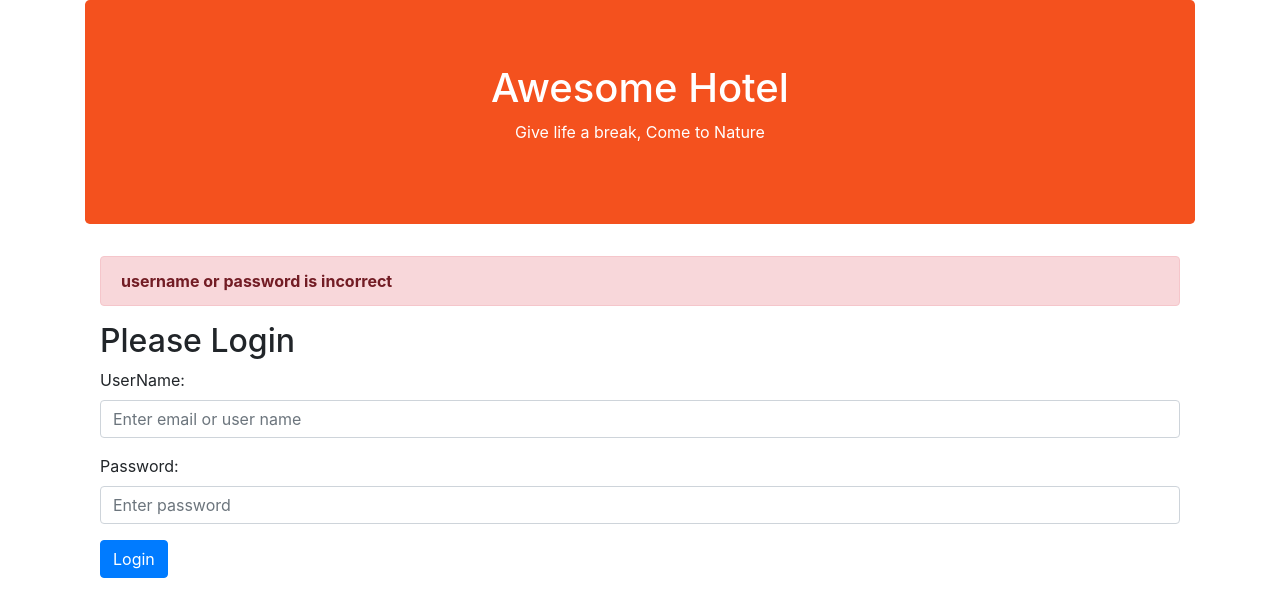
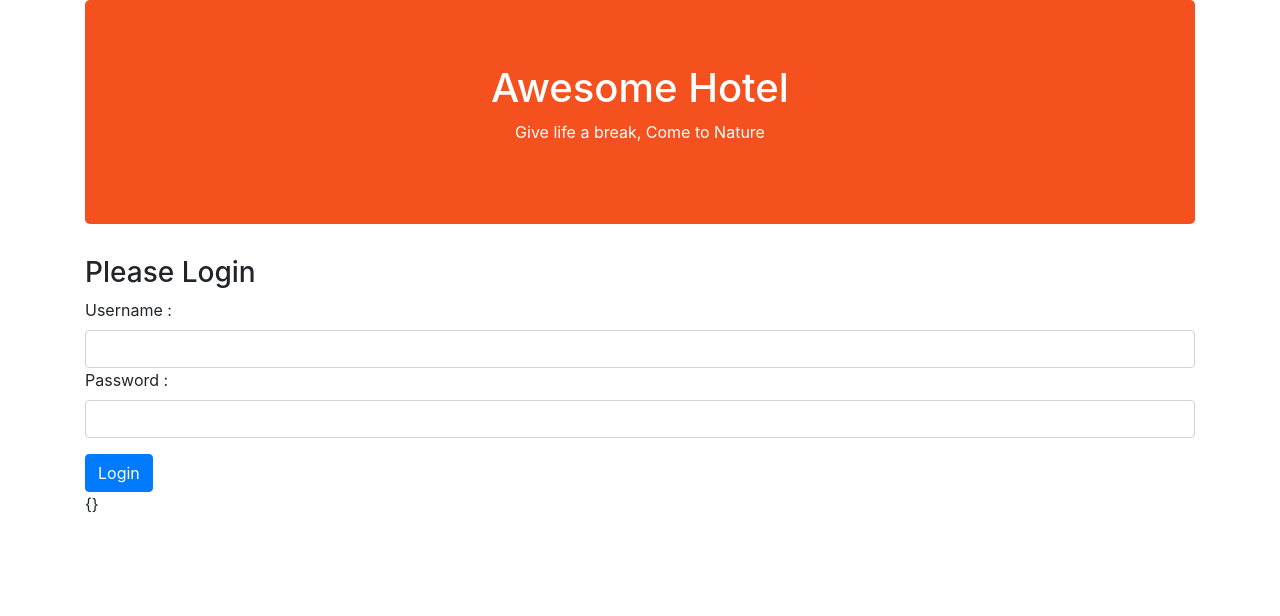
Before and after one commit to Mehraj123/AwesomeHotel, an Angular app in the folder frontend/: page / in a window 1280 px wide. Shown: the top 616 px of the page. Built offline with nearby package versions, Linux system fonts and the light colour scheme.

Commit message:
Login page

```diff
--- a/frontend/src/app/app.module.ts
+++ b/frontend/src/app/app.module.ts
@@ -7,6 +7,7 @@ import { AppComponent } from './app.component';
 import {RouterModule, Routes} from '@angular/router';
 
 import {HotelService} from './servics/hotel.service';
+import {LoginService} from './servics/login.service';
 
 import { ListHotelComponent } from './components/list-hotel/list-hotel.component';
 import { AddHotelComponent } from './components/add-hotel/add-hotel.component';
@@ -29,7 +30,7 @@ const appRoutes : Routes=[
     HttpModule,
     RouterModule.forRoot(appRoutes)
   ],
-  providers: [HotelService],
+  providers: [HotelService,LoginService],
   bootstrap: [AppComponent]
 })
 export class AppModule { }
--- a/frontend/src/app/components/hotel-login/hotel-login.component.html
+++ b/frontend/src/app/components/hotel-login/hotel-login.component.html
@@ -3,24 +3,29 @@
   <p>Give life a break, Come to Nature</p>
 </div>
 
-<div  class="container">
+<form #loginForm="ngForm" >
+<div class="panel panel-primary">
+  <div class="panel-heading">
+    <h3>Please Login</h3>
     <div *ngIf="loginSuccess==1" class="alert alert-danger" id="loginFailed">
         <strong>username or password is incorrect</strong>
       </div>
       <div *ngIf="loginSuccess==2" class="alert alert-success box-msg" id="loginSuccess">
         <strong>Login Success!</strong>
       </div>
-  <h2>Please Login</h2>
-  <form>
+  </div>
+  <div class="panel-body">
     <div class="form-group">
-      <label for="username">UserName:</label>
-      <input type="text" class="form-control" id="username" placeholder="Enter email or user name" name="username" />
+      <label for="username">Username :</label>
+      <input type="text" id="username" name="username" [(ngModel)]="username" class="form-control">
+      <label for="password">Password :</label>
+      <input type="text" id="password" name="password" [(ngModel)]="password" class="form-control">
     </div>
-    <div class="form-group">
-      <label for="password">Password:</label>
-      <input type="password" class="form-control" id="password" placeholder="Enter password" name="password" />
   </div>
-    <button type="submit" class="btn btn-primary" (click)="login()">Login</button>
+  <div class="panel-footer">
+    <button  (click)="login(loginForm)" type="button" class="btn btn-primary">Login</button>
+  </div>
+</div>
+</form>
 
-  </form>
-</div>
+{{loginForm.value | json}}
--- a/frontend/src/app/components/hotel-login/hotel-login.component.ts
+++ b/frontend/src/app/components/hotel-login/hotel-login.component.ts
@@ -1,4 +1,7 @@
 import { Component, OnInit } from '@angular/core';
+import { NgForm } from '@angular/forms/src/directives/ng_form';
+import {LoginVM} from './loginVM';
+import {LoginService} from '../../servics/login.service';
 
 @Component({
   selector: 'app-hotel-login',
@@ -7,14 +10,18 @@ import { Component, OnInit } from '@angular/core';
 })
 export class HotelLoginComponent implements OnInit {
 
-  private loginSuccess = 1;
+  private loginSuccess = 0;
+  public loginVM :any=LoginVM;
 
-  constructor() { }
+
+  constructor(private _loginService:LoginService) { }
 
   ngOnInit() {
   }
 
-  login(){
-    console.log('Login Clicked');
+  login(loginForm:NgForm):void{
+    this.loginVM.username = loginForm.value.username;
+    this.loginVM.password = loginForm.value.password
+    console.log('After Called : '+this._loginService.login(this.loginVM));
   }
 }
--- a/frontend/src/app/servics/login.service.ts
+++ b/frontend/src/app/servics/login.service.ts
@@ -1,7 +1,7 @@
 import { Injectable } from '@angular/core';
-import {Http, Response, Headers, RequestOptions} from '@angular/http';
-import {Observable} from 'rxjs/Observable';
-import {LoginVM} from '../loginVM';
+import { Http, Response, Headers, RequestOptions } from '@angular/http';
+import { Observable } from 'rxjs/Observable';
+import { LoginVM } from '../../../src/app/components/hotel-login/loginVM';
 
 import 'rxjs/add/operator/map';
 import 'rxjs/add/operator/catch';
@@ -9,16 +9,25 @@ import 'rxjs/add/observable/throw';
 import { HotelLoginComponent } from 'app/components/hotel-login/hotel-login.component';
 
 @Injectable()
-export class LoginService{
+export class LoginService {
+    private baseURL: string = 'http://localhost:8080/users';
+    private headers = new Headers({ 'Content-Type': 'application/json' });
+    private options = new RequestOptions({ headers: this.headers });
+    constructor(private _http: Http) { }
 
-    private baseURL : string='http://localhost:8080/users';
-    private headers = new Headers({'Content-Type':'application/json'});
-    private options = new RequestOptions({headers:this.headers});
-    constructor(private _http:Http) { }
-
-
-    login(vm:LoginVM){
-       console.log(vm.username+", "+vm.password);
+    login(vm: LoginVM):any {
+        console.log('Login service called : ' + vm.username + ", " + vm.password);
+        this._http.post(this.baseURL + '/login',
+        {
+            "username":vm.username,
+            "password" :vm.password
+        }
+        ,this.options).subscribe(data => {
+            console.log('Sub : '+data);
+            return data;
+        }, error => {
+            console.log(JSON.stringify(error.json()));
+        });
     }
 
 }
```
Also changed, not shown: frontend/src/app/components/hotel-login/loginVM.ts (renamed from frontend/src/app/loginVM.ts), 1 other file (tests, documents, lock files or other folders). Lines whose indentation alone changed are shown as unchanged.
